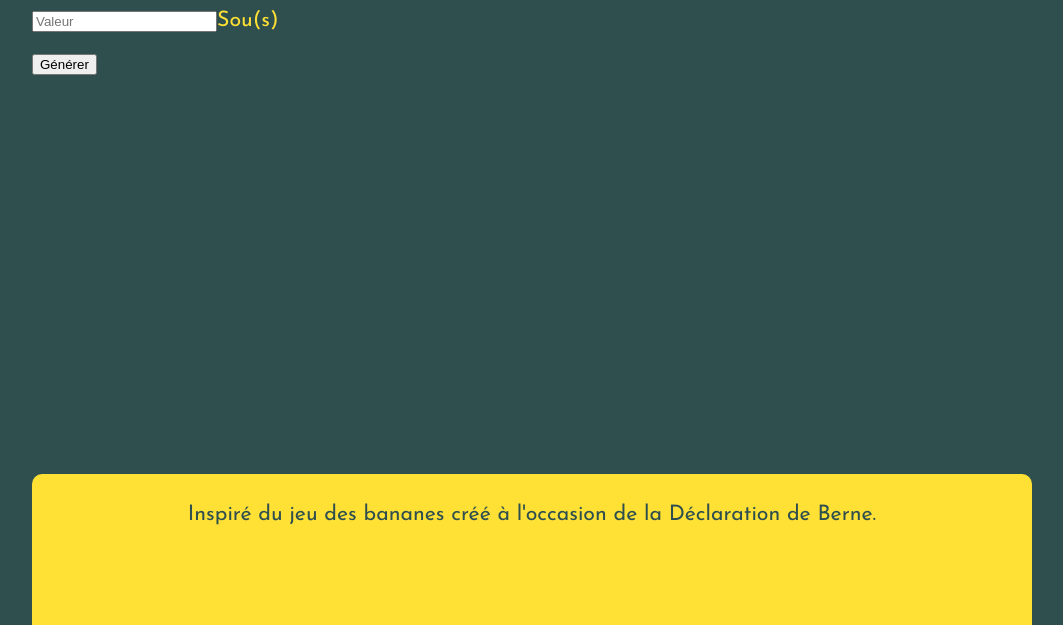
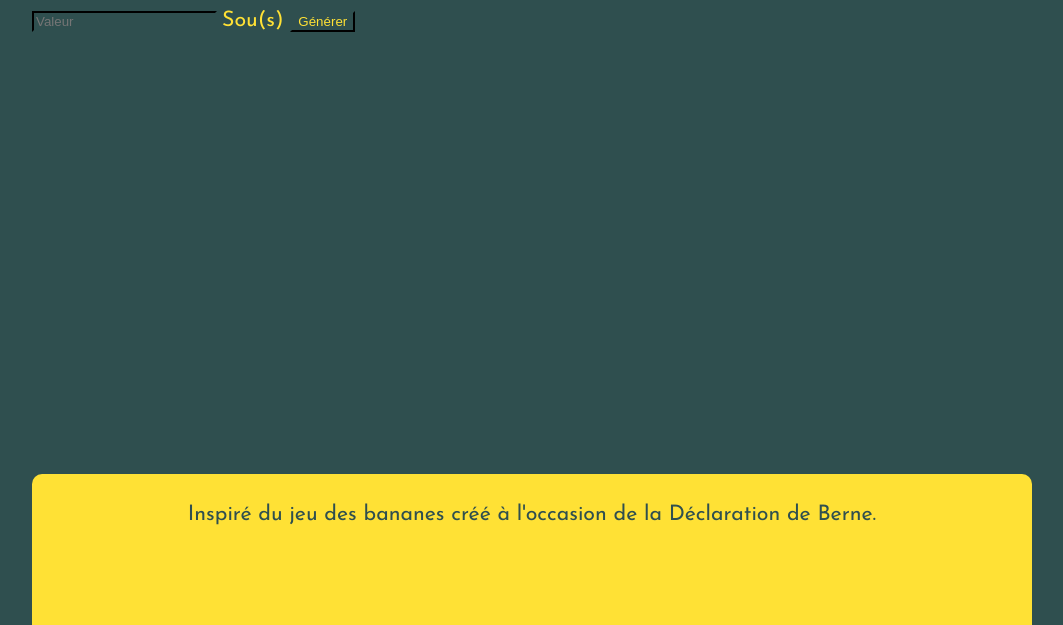
Before and after one commit to SteeveDroz/jeu-des-bananes, a plain HTML site: page billets.html in a window 1280 px wide. Shown: the part 175-800 px from the top of the page, without its empty margins (108-1171 px from the left). Drawn offline with Linux system fonts and the light colour scheme.

Commit message:
Changement de la couleur des boutons

```diff
--- a/billets.html
+++ b/billets.html
@@ -16,11 +16,7 @@
     <article>
         <h1 class="no-print">Billets</h1>
         <section class="no-print">
-            <p>
-                <input id="valeur-billets" type="number" placeholder="Valeur">Sou(s)</p>
-            <p>
-                <button id="generer-billets">Générer</button>
-            </p>
+            <input id="valeur-billets" type="number" placeholder="Valeur">Sou(s) <button id="generer-billets">Générer</button>
         </section>
         <section>
             <div class="billet" id="modele-billet">
--- a/css/billet.css
+++ b/css/billet.css
@@ -27,3 +27,10 @@
 #modele-billet {
     display: none;
 }
+
+input, button {
+    color: #ffe135;
+    background: darkslategray;
+    border-color: darkslategray;
+    margin-right: 5px;
+}
```
